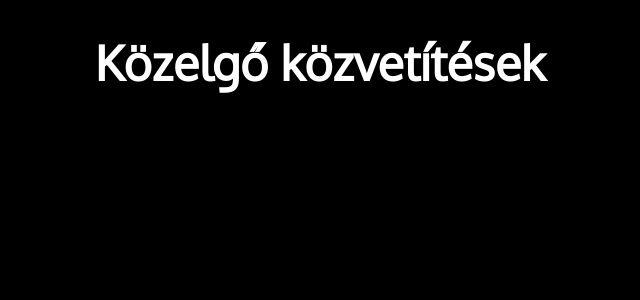
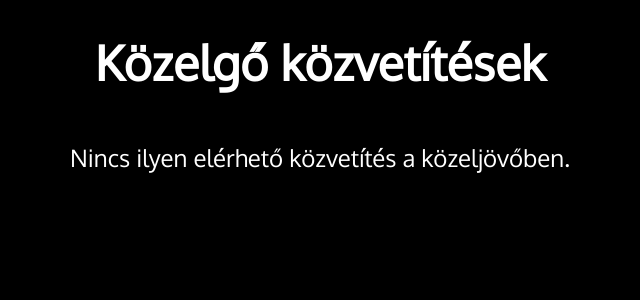
Before and after one commit to molnarm/liturgia.tv, a Django app: page / in a window 1280 px wide. Shown: the part 60-360 px from the top of the page, without its empty margins (320-960 px from the left). Run offline with Django 3.2, Linux system fonts and the light colour scheme; data that the repository does not hold is empty; parts of the project's set-up code (start-up, migrations or seed data) failed here and were passed over.

Commit message:
nem elérhető közvetítés üzenet

```diff
--- a/zsolozsma/templates/zsolozsma/snippets/schedule.html
+++ b/zsolozsma/templates/zsolozsma/snippets/schedule.html
@@ -24,6 +24,8 @@
                 {% endif %}
             </div>
         </div>
+    {% empty %}
+        Nincs ilyen elérhető közvetítés a közeljövőben.
     {% endfor %}
     </div>
 </div>
```
